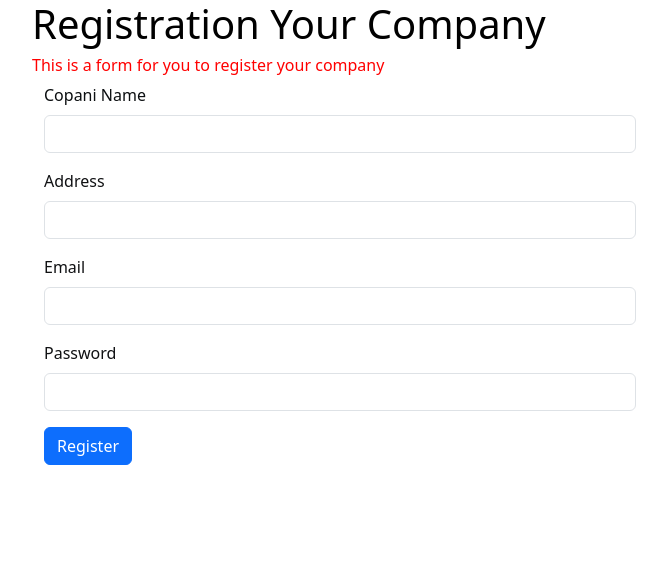
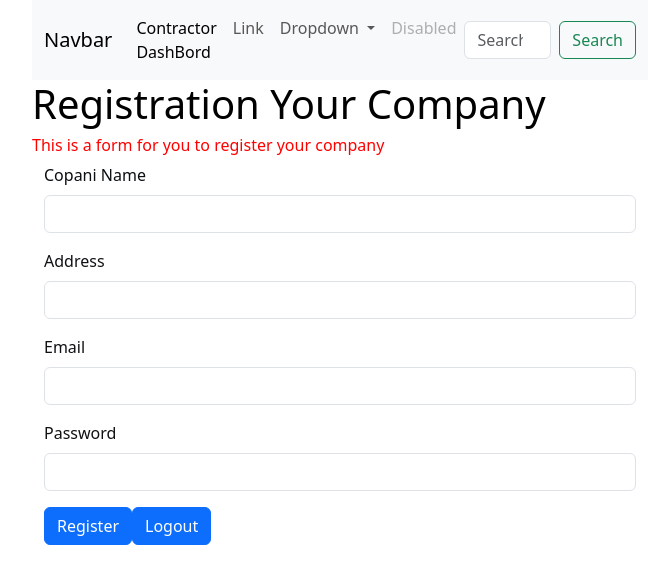
Before and after one commit to volocarucatalin/tax-calculator-client, an Angular app: page /contractor in a window 1280 px wide. Shown: the top 584 px of the page, without its empty margins (300-967 px from the left). Built offline with nearby package versions, Linux system fonts and the light colour scheme.

Commit message:
Creating Contractor DashBord

```diff
--- a/src/app/admin/services/auth.service.ts
+++ b/src/app/admin/services/auth.service.ts
@@ -2,6 +2,8 @@
 import {User} from '../entityes/user';
 import { HttpClient } from '@angular/common/http';
 import {Login} from '../entityes/login';
+import {Observable} from 'rxjs';
+import {Router} from '@angular/router';
 
 @Injectable({
   providedIn: 'root'
@@ -13,9 +15,9 @@
 
 
 
-  sessions: any;
-  authResponse: any;
-  constructor(private httpClient : HttpClient) {
+  session: any;
+
+  constructor(private httpClient : HttpClient, private router :Router) {
   }
 
   addUser(user :User){
@@ -26,11 +28,32 @@
 
 
   login(email: string,password: string){
-    console.log(email,password);
-    let login = new Login();
-    login.email = email;
-    login.password = password;
-    return this.httpClient.post(this.authURL,login);
+    console.log(email, password);
+
+    let loginCredentials = new Login();
+    loginCredentials.email = email;
+    loginCredentials.password = password;
+
+
+    const authResponse$ = this.httpClient.post(this.authURL, loginCredentials);
+
+
+    this.storeSession(authResponse$);
+
+
+    return authResponse$;
   }
 
+
+  private storeSession(authResponse$: Observable<any>): void {
+    authResponse$.subscribe(response => {
+      sessionStorage.setItem(this.session, JSON.stringify(response));
+    });
+  }
+
+  logout(){
+    this.session = undefined
+    sessionStorage.removeItem(this.session);
+    this.router.navigateByUrl('/login');
+  }
 }
--- a/src/app/app-routing.module.ts
+++ b/src/app/app-routing.module.ts
@@ -5,7 +5,7 @@
 const routes: Routes = [
   { path : '', loadChildren: ()=>  import('./public/public.module').then((m)=>m.PublicModule)},
   {path :'login', component : LoginComponent},
-  {path:'admin', loadChildren :() => import('./admin/admin.module').then((m)=>m.AdminModule)}
+  {path:'admin', loadChildren :() => import('./admin/admin.module').then((m)=>m.AdminModule)},
 
 ];
 
--- a/src/app/app.module.ts
+++ b/src/app/app.module.ts
@@ -11,6 +11,8 @@
 import { PublicModule } from './public/public.module';
 import { AdminModule } from './admin/admin.module';
 import { LoginComponent } from './login/login.component';
+import {ContractorModule} from './public/contractor/contractor.module';
+import { ContractorDashBordComponent } from './public/contractor/contractor-dash-bord/contractor-dash-bord.component';
 
 const routes: Routes=[
   { path: 'subContractor', component: CreateSubContractor },
@@ -22,7 +24,8 @@
     AppComponent,
     CreateSubContractor,
     ContractorComponent,
-    LoginComponent
+    LoginComponent,
+    ContractorDashBordComponent
   ],
   imports: [
     HttpClientModule,
@@ -33,6 +36,7 @@
     PublicModule,
     HomepageModule,
     ReactiveFormsModule,
+    ContractorModule
   ],
   schemas: [
     CUSTOM_ELEMENTS_SCHEMA
--- a/src/app/login/login.component.ts
+++ b/src/app/login/login.component.ts
@@ -24,7 +24,9 @@
   loginData(){
     this.authService.login(this.login.email,this.login.password).subscribe(data =>{
       alert("you have login")
-      console.log(data)
+      this.router.navigateByUrl('/contractor');
+
     },error => alert("something went wrong"));
+
   }
 }
--- a/src/app/public/contractor/contactor-routing.module.ts
+++ b/src/app/public/contractor/contactor-routing.module.ts
@@ -1,16 +1,19 @@
 import { NgModule } from '@angular/core';
 import { RouterModule, Routes } from '@angular/router';
 import {ContractorComponent} from './contractor.component';
+import {ContractorDashBordComponent} from './contractor-dash-bord/contractor-dash-bord.component';
+
 
 
 const routes: Routes = [
   {
     path: '', component: ContractorComponent
+
   }
 ];
 
 @NgModule({
-  imports: [RouterModule.forChild(routes)],
+  imports: [RouterModule.forChild(routes),],
   exports: [RouterModule]
 })
 export class ContactorRoutingModule {
--- /dev/null
+++ b/src/app/public/contractor/contractor-dash-bord/contractor-dash-bord.component.html
@@ -0,0 +1 @@
+<p>contractor-dash-bord works!</p>
--- a/src/app/public/contractor/contractor.component.html
+++ b/src/app/public/contractor/contractor.component.html
@@ -1,4 +1,42 @@
+
+
 <div class = "container col-md-6">
+  <nav class="navbar navbar-expand-lg navbar-light bg-light">
+    <div class="container-fluid">
+      <a class="navbar-brand" href="#">Navbar</a>
+      <button class="navbar-toggler" type="button" data-bs-toggle="collapse" data-bs-target="#navbarSupportedContent" aria-controls="navbarSupportedContent" aria-expanded="false" aria-label="Toggle navigation">
+        <span class="navbar-toggler-icon"></span>
+      </button>
+      <div class="collapse navbar-collapse" id="navbarSupportedContent">
+        <ul class="navbar-nav me-auto mb-2 mb-lg-0">
+          <li class="nav-item">
+            <a class="nav-link active" aria-current="page" href="/contractor-dash-bord">Contractor DashBord</a>
+          </li>
+          <li class="nav-item">
+            <a class="nav-link" href="#">Link</a>
+          </li>
+          <li class="nav-item dropdown">
+            <a class="nav-link dropdown-toggle" href="#" id="navbarDropdown" role="button" data-bs-toggle="dropdown" aria-expanded="false">
+              Dropdown
+            </a>
+            <ul class="dropdown-menu" aria-labelledby="navbarDropdown">
+              <li><a class="dropdown-item" href="#">Action</a></li>
+              <li><a class="dropdown-item" href="#">Another action</a></li>
+              <li><hr class="dropdown-divider"></li>
+              <li><a class="dropdown-item" href="#">Something else here</a></li>
+            </ul>
+          </li>
+          <li class="nav-item">
+            <a class="nav-link disabled" href="#" tabindex="-1" aria-disabled="true">Disabled</a>
+          </li>
+        </ul>
+        <form class="d-flex">
+          <input class="form-control me-2" type="search" placeholder="Search" aria-label="Search">
+          <button class="btn btn-outline-success" type="submit">Search</button>
+        </form>
+      </div>
+    </div>
+  </nav>
     <h1 style="color:black;" > Registration Your Company</h1>
     <h6 style="color: red;">This is a form for you to register your company</h6>
       <form class=" container" (ngSubmit) ="addContractorData()">
@@ -19,5 +57,6 @@
               <input class="form-control" id ="password" name = "password" [(ngModel)]= "contractor.password">
             </div>
             <button class="btn btn-primary" type="submit" >Register</button>
+            <button class="btn btn-primary" type="submit" (click)="logout()" >Logout</button>
       </form>
   </div>
--- a/src/app/public/contractor/contractor.component.ts
+++ b/src/app/public/contractor/contractor.component.ts
@@ -2,19 +2,20 @@
 import { Contractor } from '../../admin/entityes/contractor';
 import { ContractorService } from '../../admin/services/contractor.service';
 import { HttpClient } from '@angular/common/http';
+import {AuthService} from '../../admin/services/auth.service';
 
 @Component({
   selector: 'app-contractor',
   standalone: false,
 
-  templateUrl: './contractor.component.html',
+  templateUrl:'./contractor.component.html',
   styleUrl: './contractor.component.css'
 })
 export class ContractorComponent implements OnInit {
 
   contractor : Contractor = new Contractor();
 
-  constructor (private contractorService : ContractorService, private http: HttpClient){}
+  constructor (private contractorService : ContractorService, private http: HttpClient,private authService: AuthService){}
 
   ngOnInit(): void {}
 
@@ -25,4 +26,8 @@
       alert("Contractor data inserted")
     },error => alert("Unable to insert Contractor"))
   }
+
+  logout(){
+    this.authService.logout();
+  }
 }
```
Also changed, not shown: src/app/public/contractor/contractor-dash-bord/contractor-dash-bord.component.ts (added, +13 -0 lines), src/app/public/contractor/contractor-dash-bord/contractor-dash-bord.module.ts (added, +16 -0 lines), src/app/public/contractor/contractorInformation.component.html (added, +10 -0 lines), src/app/public/contractor/contractor-dash-bord/contractor-dash-bord.component.css (added), 1 other file (tests, documents, lock files or other folders).
